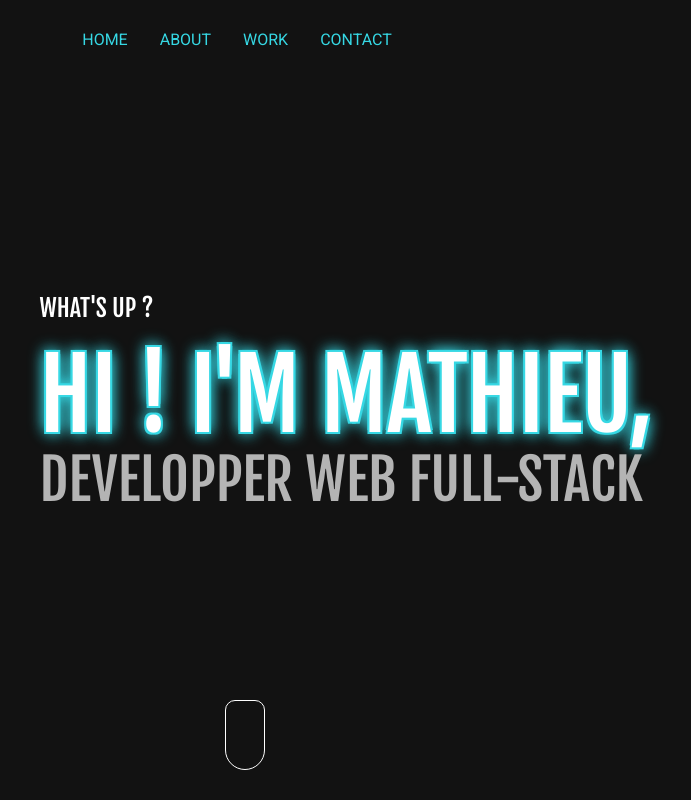
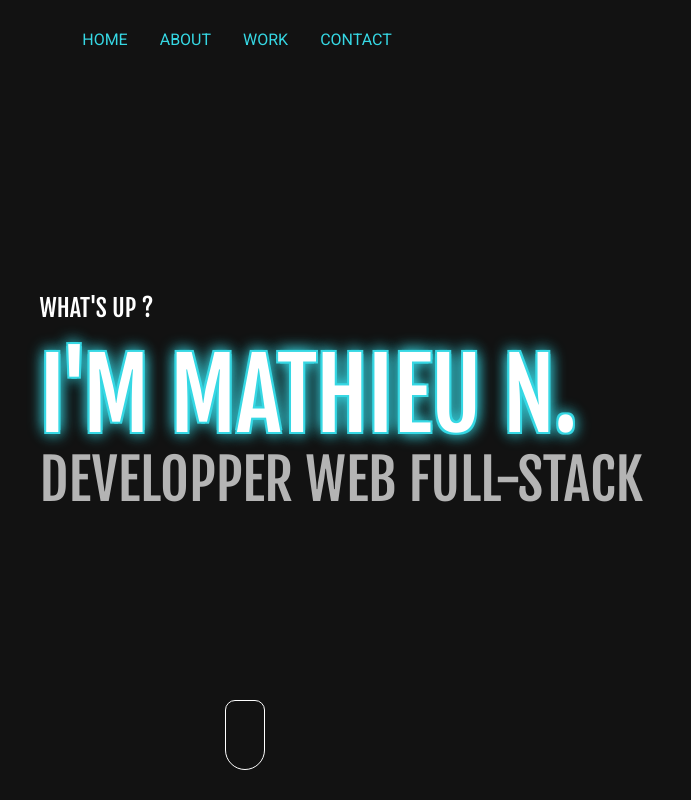
Before and after one commit to JunsyG92/Portfolio, a Vue app: page / in a window 1280 px wide. Shown: the whole page, without its empty margins (415-1106 px from the left). Built offline with nearby package versions, Linux system fonts and the light colour scheme; a web font is replaced by a local one.

Commit message:
Changed title front page

```diff
--- a/src/views/Home.vue
+++ b/src/views/Home.vue
@@ -3,7 +3,7 @@
 		<v-row>
 			<v-col cols="4" class="mx-auto">
 				<p class="_title small">What's up ?</p>
-				<h1 class="_title big _neon _blue">Hi ! I'm Mathieu,<br /></h1>
+				<h1 class="_title big _neon _blue">I'm Mathieu N.<br /></h1>
 				<h2 class="_title medium">Developper web full-stack</h2>
 			</v-col>
 		</v-row>
```
